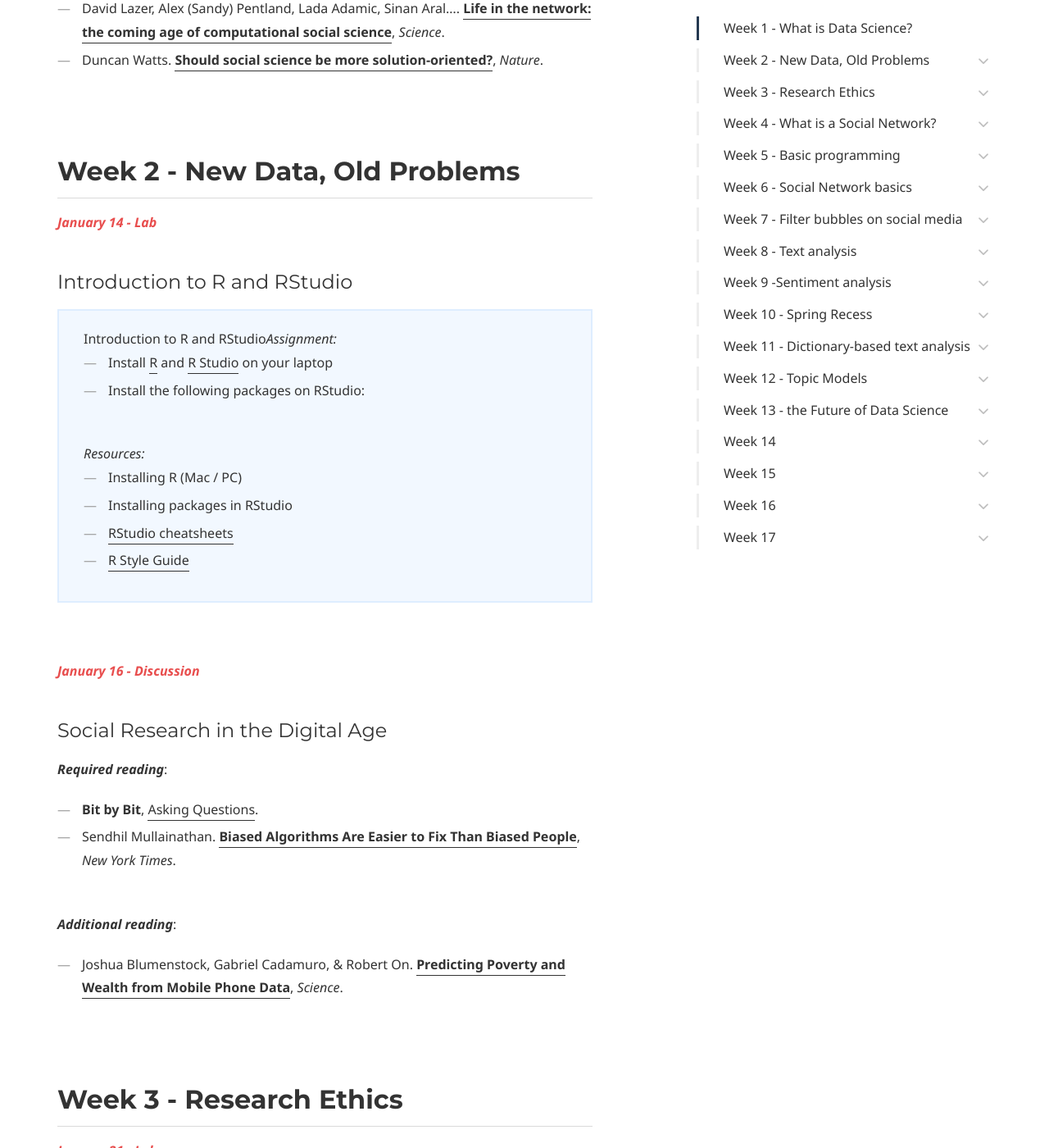
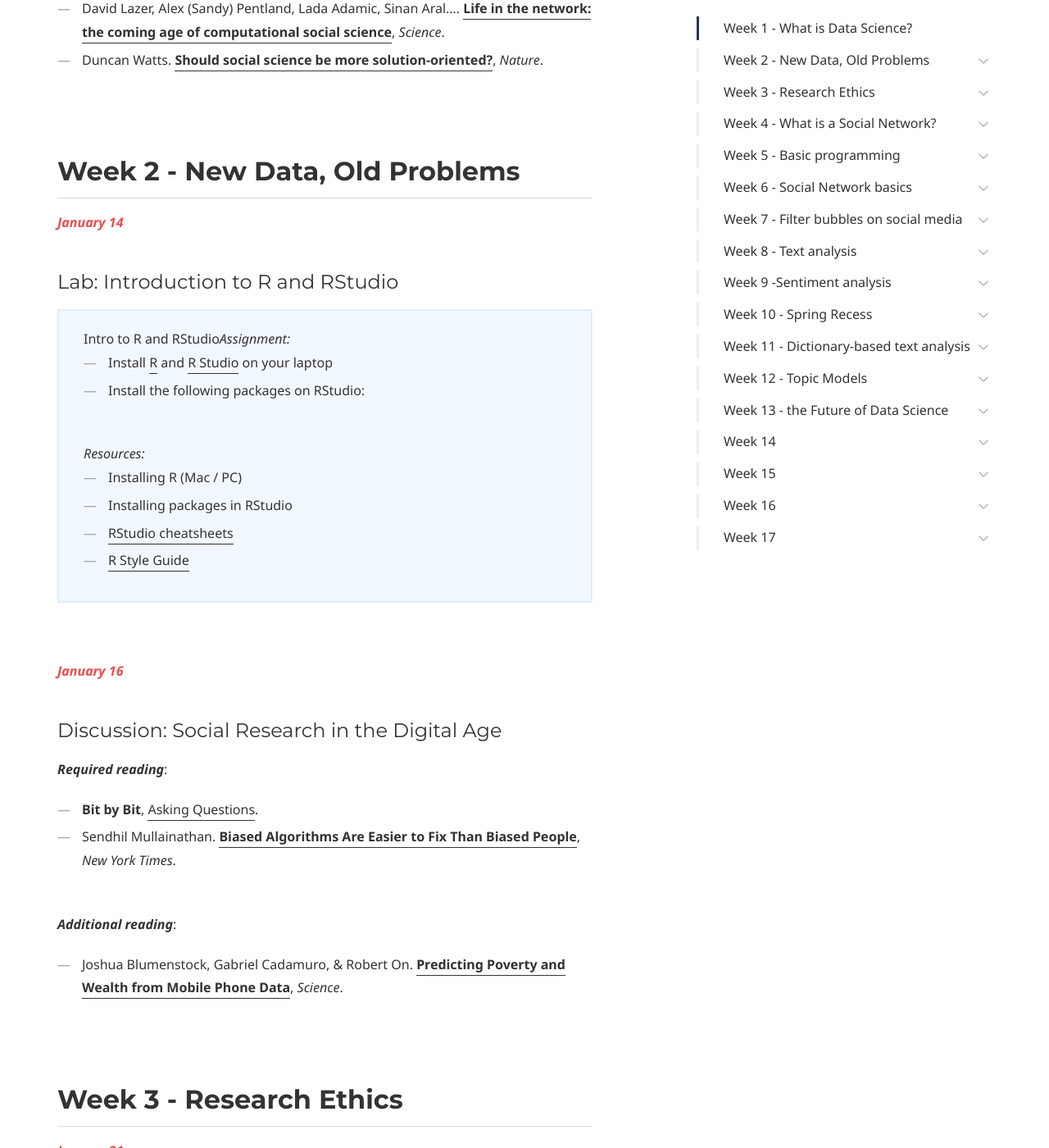
Before and after one commit to dssoc/dssoc.github.io, a Jekyll site: the page built from schedule.md, in a window 1280 px wide and 1400 px high, scrolled down 1031 px. Shown: the whole window at 82% size. Built offline with Jekyll 4.4.1, drawn with Linux system fonts in a browser that asks for light colours; some web fonts are replaced; some of the changed text lies outside the part shown.

Commit message:
update schedule

```diff
--- a/schedule.md
+++ b/schedule.md
@@ -35,11 +35,11 @@ page_nav:
 <br/><br/><br/>
 
 ## Week 2 - New Data, Old Problems
-<b><i><font color="#E84E4E">January 14 - Lab </font></i></b>
+<b><i><font color="#E84E4E">January 14 </font></i></b>
 
-#### Introduction to R and RStudio
+#### Lab: Introduction to R and RStudio
 <div class="callout callout--info">
-Introduction to R and RStudio<i>Assignment:</i> <br/>
+Intro to R and RStudio<i>Assignment:</i> <br/>
 <ul>
 <li>Install <a href = "cloud.r-project.org">R</a> and <a href = "https://www.rstudio.com/">R Studio</a> on your laptop </li>
 <li>Install the following packages on RStudio: </li>
@@ -56,8 +56,8 @@ Introduction to R and RStudio<i>Assignment:</i> <br/>
 </div>
 <br/>
 
-<b><i><font color="#E84E4E">January 16 - Discussion</font></i></b>
-#### Social Research in the Digital Age
+<b><i><font color="#E84E4E">January 16</font></i></b>
+#### Discussion: Social Research in the Digital Age
 
 ***Required reading***:
 - **Bit by Bit**, [Asking Questions](https://www.bitbybitbook.com/en/1st-ed/asking-questions/).
@@ -69,8 +69,8 @@ Introduction to R and RStudio<i>Assignment:</i> <br/>
 <br/><br/><br/>
 
 ## Week 3 - Research Ethics
-<b><i><font color="#E84E4E">January 21 - Lab</font></i></b>
-#### Data Wrangling
+<b><i><font color="#E84E4E">January 21</font></i></b>
+#### Lab: Data Wrangling
 <div class="callout callout--info">
 <i>Assignment:</i> <br/>
 <ul>
```
